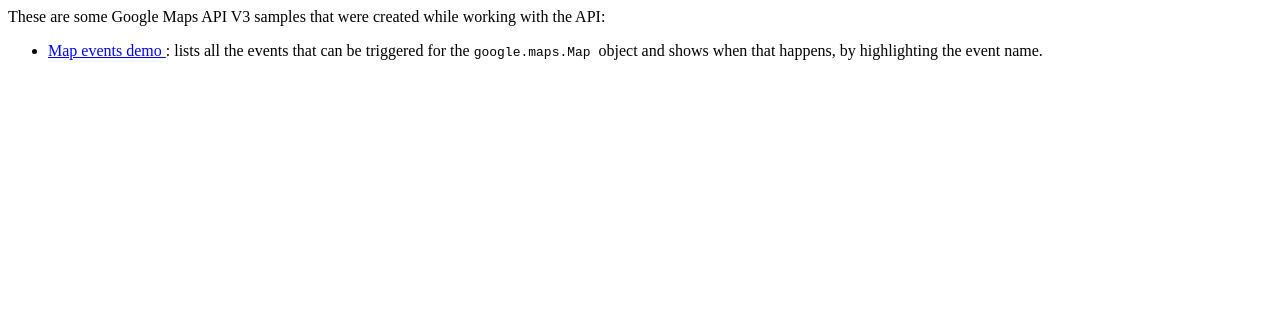
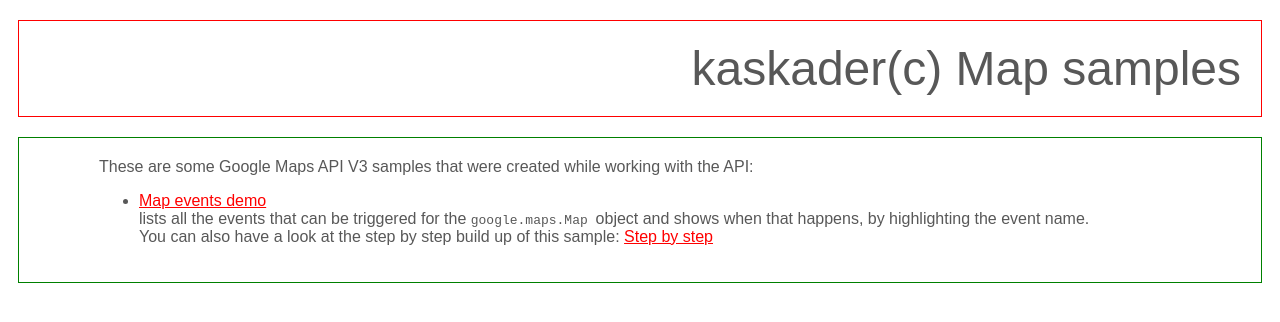
Before and after one commit to kaskaderc/maps_samples, a plain HTML site: page index.html in a window 1280 px wide. Drawn offline with Linux system fonts and the light colour scheme.

Commit message:
Creating a decent index page

```diff
--- a/index.html
+++ b/index.html
@@ -5,16 +5,46 @@
     <title>
       A page with some Google Maps V3 API samples
     </title>
+    <style type="text/css">
+      body {
+        color: #585858;
+        font-family: sans-serif;
+      }
+      a {
+        color: red;
+      }
+      #header {
+        font-size: 300%;
+        text-align:right;
+        border: 1px solid red;
+        padding: 20px 20px 20px 80px;
+        margin: 20px 10px 20px 10px;
+      }
+      #list{
+        margin: 20px 10px 20px 10px;
+        padding: 20px 20px 20px 80px;
+        border: 1px solid green;
+      }
+    </style>
+  </head>
   <body>
+
+   <div id="header">
+   kaskader(c) Map samples
+   </div>
+
+   <div id="list">
    These are some Google Maps API V3 samples that were created while working with the API:
-   <ul>
+    <ul>
     <li>
-        <a href="map_events.html"> Map events demo </a> : lists all the events that can be triggered for the
-        <code> google.maps.Map </code>  object and shows when that happens, by highlighting the event name.
+        <a href="map_events.html"> Map events demo </a>  <br> lists all the events that can be triggered for the
+        <code> google.maps.Map </code>  object and shows when that happens, by highlighting the event name. <br>
+        You can also have a look at the step by step build up of this sample: <a href="tutorial_map_events"> Step by step </a>
     </li>
     <!-- <li>
         <a href="get_country.html"> Getting the country the map is centered on </a>
     </li> -->
    </ul>
+   </div>
   </body>
 </html>
```
